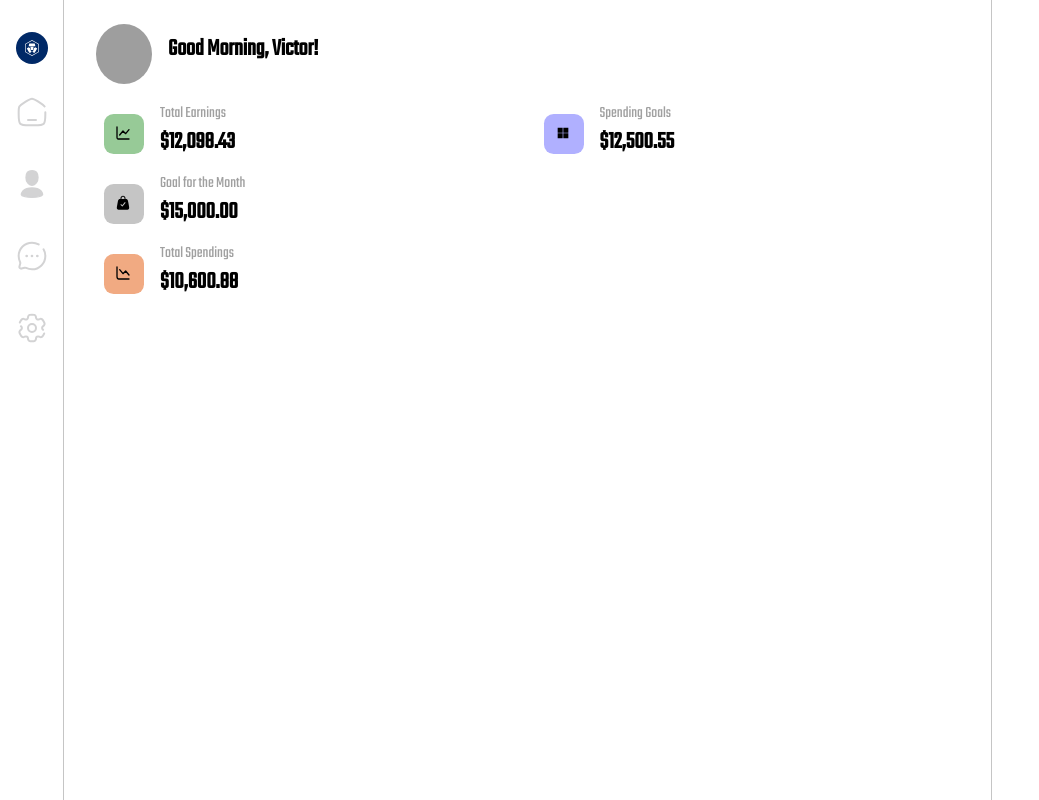
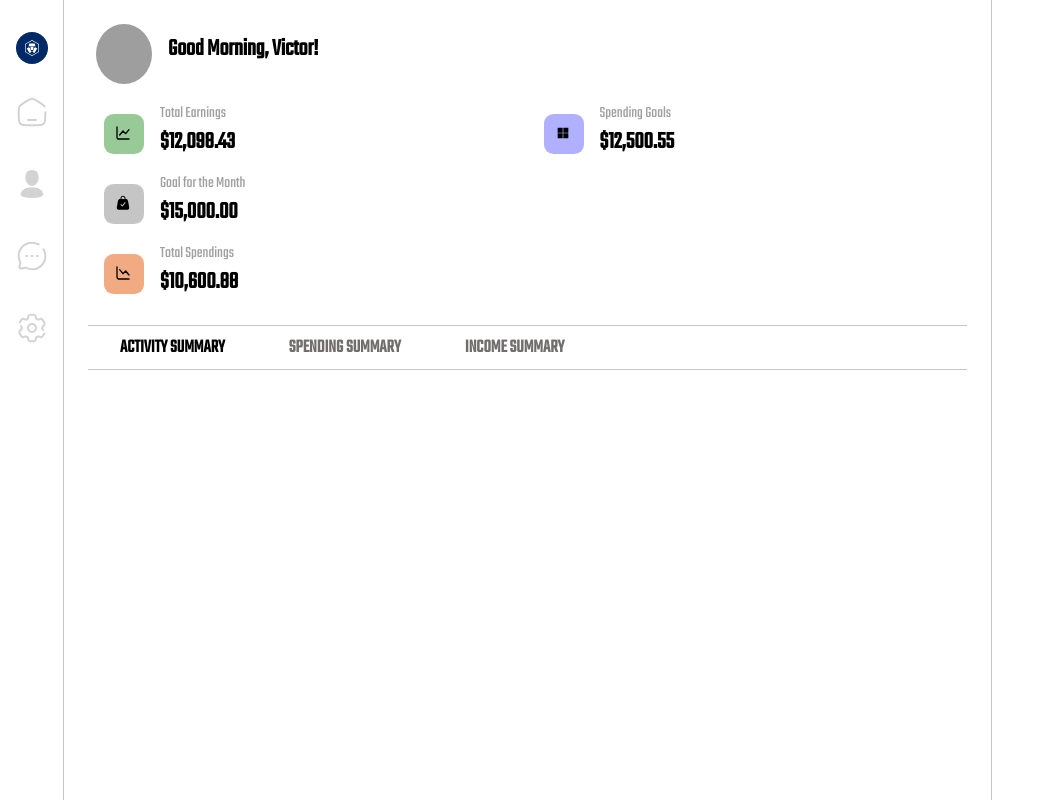
Before and after one commit to victorobiora/crypt-dash, a React (Create React App) app: page / in a window 1280 px wide. Shown: the whole page, without its empty margins (0-1039 px from the left). Built offline with nearby package versions, Linux system fonts and the light colour scheme; grey boxes are pictures that could not be loaded.

Commit message:
'summary component initiated'

```diff
--- a/src/components/home/MainDashboard/MainDashboard.jsx
+++ b/src/components/home/MainDashboard/MainDashboard.jsx
@@ -1,4 +1,5 @@
 import WalletOverview from "./WalletOverview";
+import SummaryComponent from "./Summary/SummaryComponent";
 import styles from "./WalletOverview.module.css";
 
 
@@ -6,6 +7,7 @@ const MainDashboard = (props) => {
   return (
     <div className={styles.container}>
       <WalletOverview />
+      <SummaryComponent/>
     </div>
   );
 };
--- a/src/components/home/Summary/SummaryComponent.jsx
+++ b/src/components/home/MainDashboard/Summary/SummaryComponent.jsx
@@ -1,12 +1,13 @@
 import classes from './SummaryComponent.module.css'
 
 const SummaryComponent = props => {
-    return <section>
+    return <section className={classes.summaryContainer}>
         <div className={classes.summaryHeadings}>
             <div><h1>ACTIVITY SUMMARY</h1></div>
             <div><h1>SPENDING SUMMARY</h1></div>
             <div><h1>INCOME SUMMARY</h1></div>
         </div>
+
     </section>
 };
 
--- /dev/null
+++ b/src/components/home/MainDashboard/Summary/SummaryComponent.module.css
@@ -0,0 +1,21 @@
+.summaryContainer {
+    width: 100%;
+}
+
+
+.summaryHeadings {
+    display: flex;
+    border: 1px solid  rgb(197, 197, 197);
+    border-left: none;
+    border-right: none;
+    padding: 0.5rem 0;
+}
+
+.summaryHeadings div {
+    margin: 0 2rem;
+    color: rgb(113, 109, 109);;
+}
+
+.summaryHeadings div:first-child {
+    color: black;
+}
```
Also changed, not shown: src/components/home/Summary/SummaryComponent.module.css (deleted).
